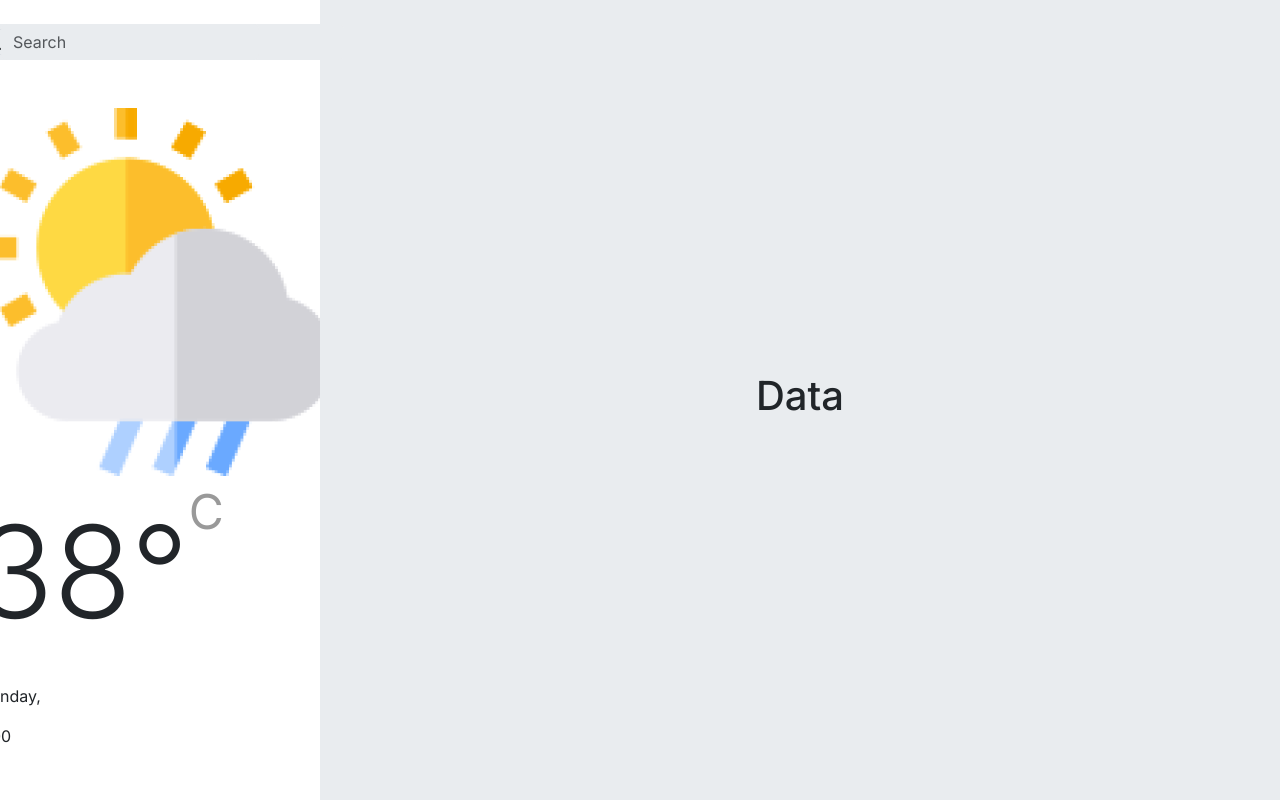
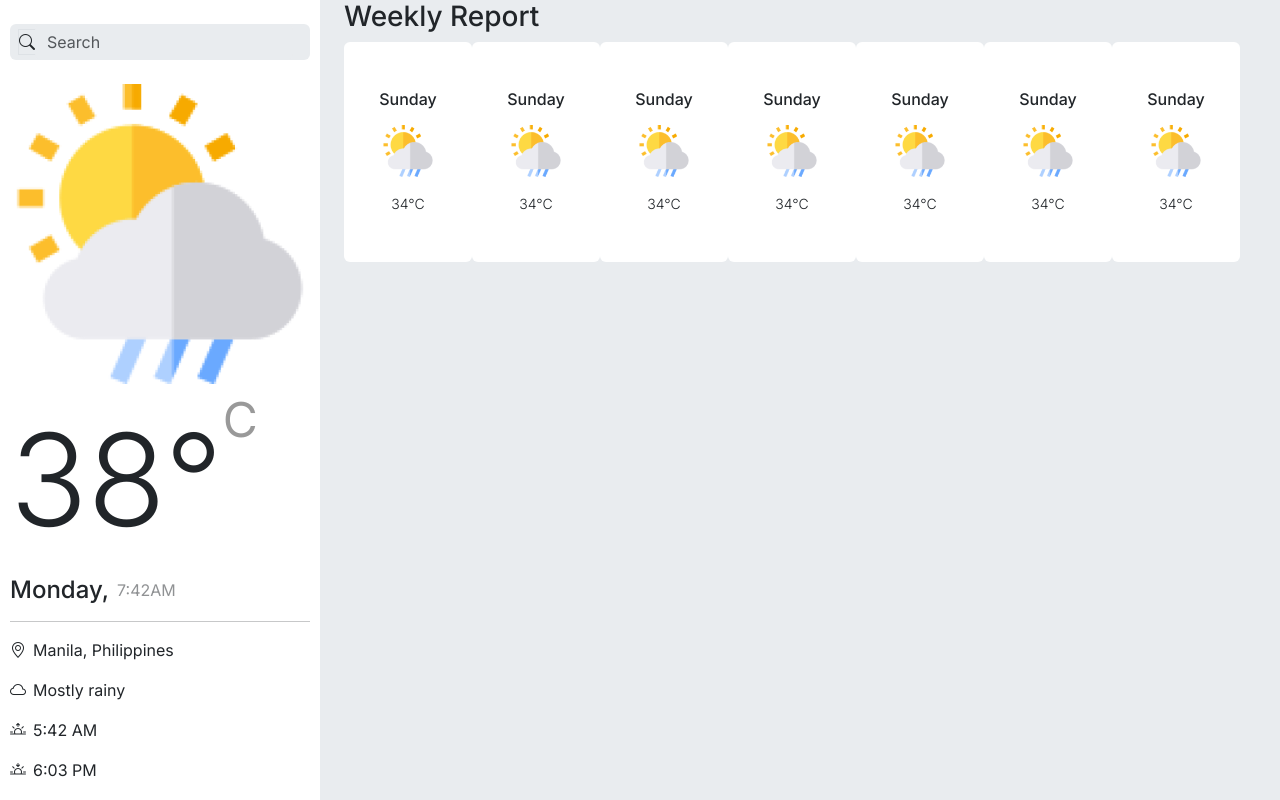
Before and after one commit to chanbernal24/weather, a website built with webpack: page index.html in a window 1280 px wide. Built offline with nearby package versions, Linux system fonts and the light colour scheme.

Commit message:
weekly report card ui added

```diff
--- a/index.html
+++ b/index.html
@@ -10,40 +10,127 @@
     <div class="container-fluid">
         <div class="row">
 
-            <aside class="col-sm-3 bg-white vh-100 m-0 p-0">
-                <div class="container-fluid h-100 m-0 px-3 py-4 d-flex justify-content-center">
-                    <div>
+            <aside class="col-sm-3 bg-white vh-100 m-0 p-0 bg-violet">
+                <div class="container-fluid h-100 m-0 px-3 py-4 d-flex justify-content-center ">
+                    <div class="d-flex flex-column left">
 
                         <div class="input-group d-flex align-items-center bg-body-secondary px-2 rounded">
                             <i class="bi bi-search border"></i>
                             <form method="POST">
-                                <input type="text" class="form-control border border-0 bg-body-secondary" placeholder="Search">
+                                <input type="text" class="form-control border border-0 bg-body-secondary"
+                                    placeholder="Search">
 
                             </form>
                         </div>
 
-                        <img src="/src/assets/rainy.png" alt="" class="mt-5">
-                        <div>
+                        <img src="/src/assets/rainy.png" alt="" class="mt-4" width="300" height="300">
+                        <div class="m-0 p-0 ">
                             <div class="d-flex ">
-                                <p class="temp ">38°</p>
-                                <span class="c ">C</span>
+                                <p class="temp m-0 p-0">38°</p>
+                                <span class="c m-0 p-0">C</span>
                             </div>
 
+                            <div class="d-flex align-items-center align-middle">
+                                <h4 class="day text-center m-0 me-2">Monday,</h4>
+                                <p class="text-body-tertiary text-center h-100  m-0">7:42AM</p>
+                            </div>
+
+                        </div>
+                        <div>
+                            <hr class="hr w-100">
                             <div>
-                                <p>Monday,</p>
-                                <p>4:00</p>
+                                <!-- Location -->
+                                <div class="input-group m-0 p-0 ">
+                                    <i class="bi bi-geo-alt m-0 p-0 me-2 "></i>
+                                    <p>Manila, Philippines</p>
+                                </div>
+                                <!-- Description -->
+                                <div class="input-group m-0 p-0 ">
+                                    <i class="bi bi-cloud me-2"></i>
+                                    <p>Mostly rainy</p>
+                                </div>
+                                <!-- Sunrise -->
+                                <div class="input-group m-0 p-0 ">
+                                    <i class="bi bi-sunrise me-2"></i>
+                                    <p>5:42 AM</p>
+                                </div>
+                                <!-- Sunset -->
+                                <div class="input-group m-0 p-0 ">
+                                    <i class="bi bi-sunset me-2"></i>
+                                    <p>6:03 PM</p>
+                                </div>
                             </div>
                         </div>
                     </div>
 
-                    <div>
 
-                    </div>
                 </div>
             </aside>
 
-            <aside class="col bg-body-secondary vh-100 w-100 d-flex justify-content-center align-items-center">
-                <h1>Data</h1>
+            <aside class="col bg-body-secondary vh-100 w-100 ">
+                <div class="container-fluid">
+                    <div>
+                        <h3>Weekly Report</h3>
+                        <div class="d-flex week">
+                            <!-- Weekly Report Days -->
+                            <div class="card p-5 border border-0" style="width: 8rem;">
+                                <div class="d-flex align-items-center justify-content-center flex-column">
+                                    <h6 class="mb-3">Sunday</h6>
+                                    <img src="/src/assets/rainy.png" alt="" width="52" height="52" class="mb-3">
+                                    <small class="fw-light">34°C</small>
+                                </div>
+                            </div>
+
+                            <div class="card p-5 border border-0" style="width: 8rem;">
+                                <div class="d-flex align-items-center justify-content-center flex-column">
+                                    <h6 class="mb-3">Sunday</h6>
+                                    <img src="/src/assets/rainy.png" alt="" width="52" height="52" class="mb-3">
+                                    <small class="fw-light">34°C</small>
+                                </div>
+                            </div>
+
+                            <div class="card p-5 border border-0" style="width: 8rem;">
+                                <div class="d-flex align-items-center justify-content-center flex-column">
+                                    <h6 class="mb-3">Sunday</h6>
+                                    <img src="/src/assets/rainy.png" alt="" width="52" height="52" class="mb-3">
+                                    <small class="fw-light">34°C</small>
+                                </div>
+                            </div>
+
+                            <div class="card p-5 border border-0" style="width: 8rem;">
+                                <div class="d-flex align-items-center justify-content-center flex-column">
+                                    <h6 class="mb-3">Sunday</h6>
+                                    <img src="/src/assets/rainy.png" alt="" width="52" height="52" class="mb-3">
+                                    <small class="fw-light">34°C</small>
+                                </div>
+                            </div>
+
+                            <div class="card p-5 border border-0" style="width: 8rem;">
+                                <div class="d-flex align-items-center justify-content-center flex-column">
+                                    <h6 class="mb-3">Sunday</h6>
+                                    <img src="/src/assets/rainy.png" alt="" width="52" height="52" class="mb-3">
+                                    <small class="fw-light">34°C</small>
+                                </div>
+                            </div>
+
+                            <div class="card p-5 border border-0" style="width: 8rem;">
+                                <div class="d-flex align-items-center justify-content-center flex-column">
+                                    <h6 class="mb-3">Sunday</h6>
+                                    <img src="/src/assets/rainy.png" alt="" width="52" height="52" class="mb-3">
+                                    <small class="fw-light">34°C</small>
+                                </div>
+                            </div>
+
+                            <div class="card p-5 border border-0" style="width: 8rem;">
+                                <div class="d-flex align-items-center justify-content-center flex-column">
+                                    <h6 class="mb-3">Sunday</h6>
+                                    <img src="/src/assets/rainy.png" alt="" width="52" height="52" class="mb-3">
+                                    <small class="fw-light">34°C</small>
+                                </div>
+                            </div>
+                        </div>
+                    </div>
+                </div>
             </aside>
 
         </div>
```
